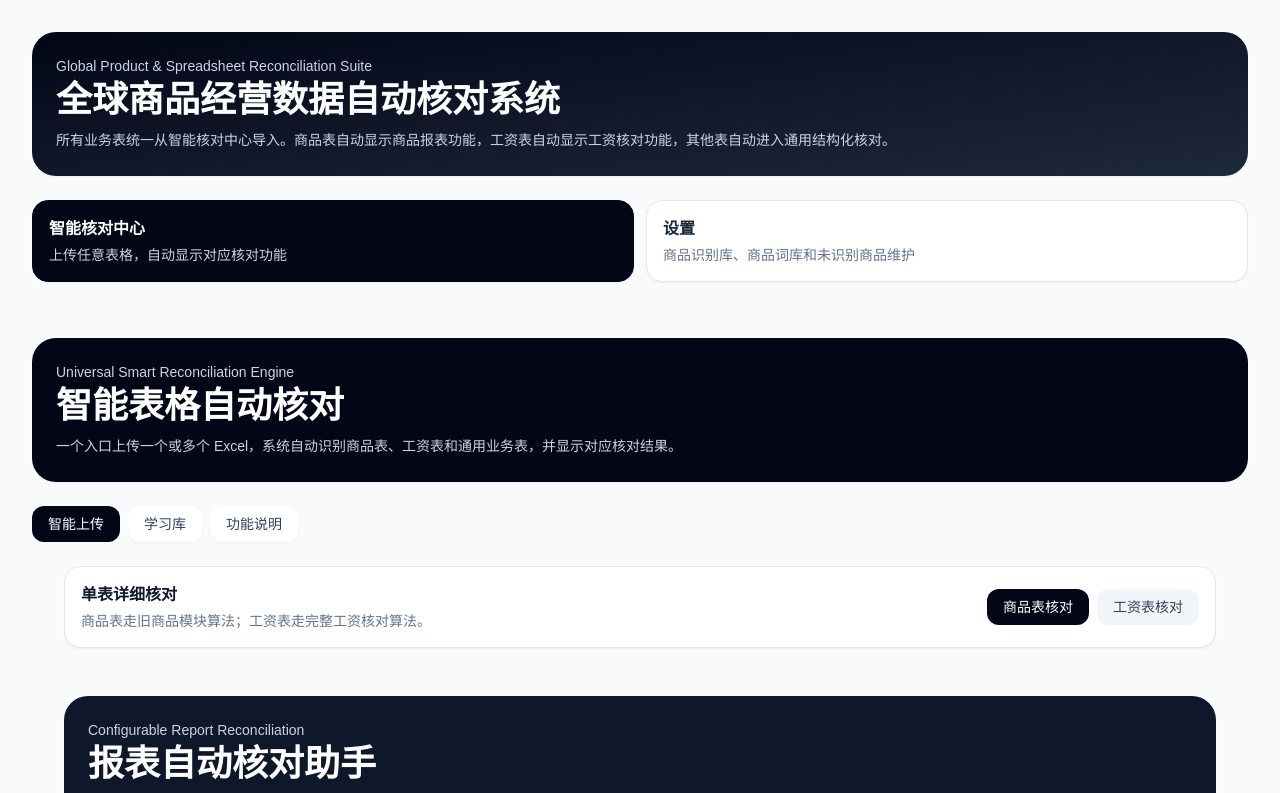
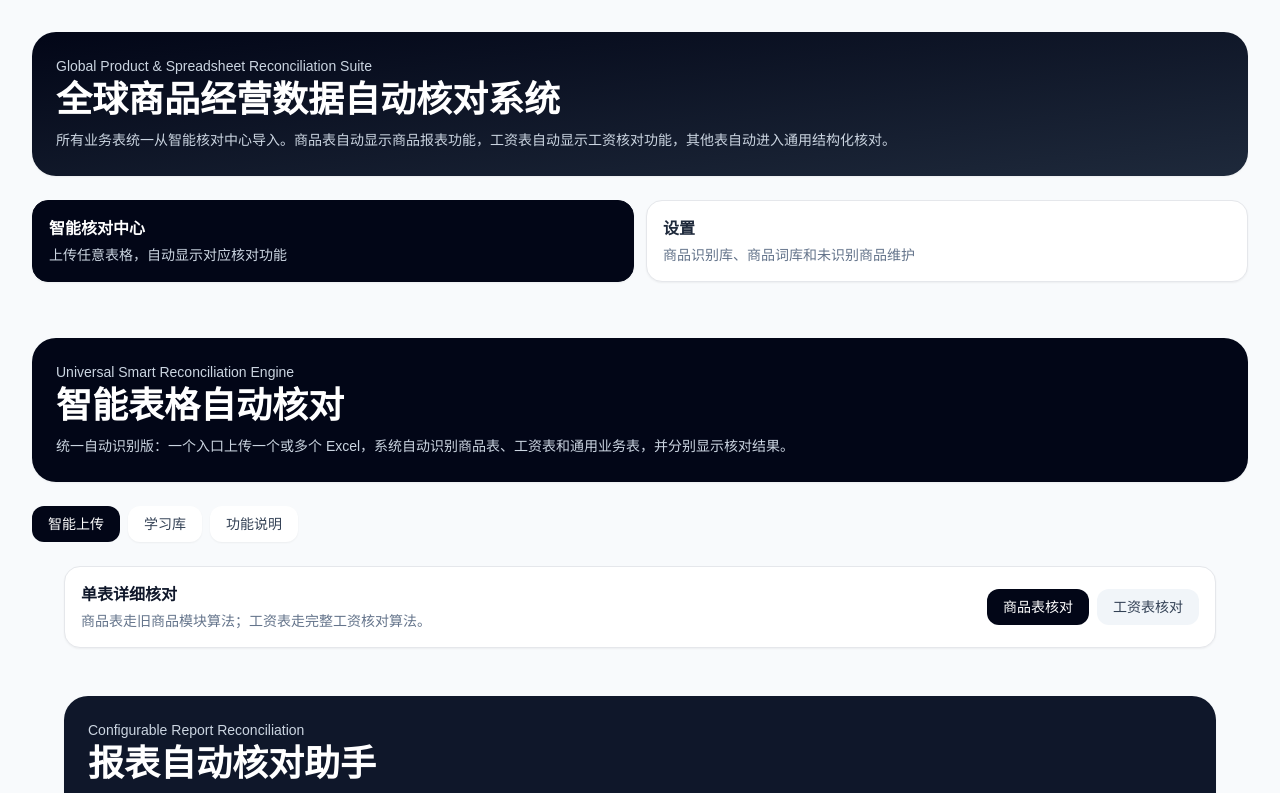
Before and after one commit to GrandpaNiuu/inventory-shift-web, a Next.js app: page / in a window 1280 px wide. Shown: the top 793 px of the page. Built offline with nearby package versions, Linux system fonts and the light colour scheme.

Commit message:
标记统一自动识别版本并触发部署

```diff
--- a/app/UniversalSmartReportAppV5.tsx
+++ b/app/UniversalSmartReportAppV5.tsx
@@ -14,7 +14,7 @@ export default function UniversalSmartReportAppV5() {
       <header className="mb-6 rounded-3xl bg-slate-950 p-6 text-white shadow-sm">
         <p className="text-sm text-slate-300">Universal Smart Reconciliation Engine</p>
         <h1 className="mt-1 text-2xl font-bold md:text-4xl">智能表格自动核对</h1>
-        <p className="mt-2 max-w-4xl text-sm leading-6 text-slate-300">一个入口上传一个或多个 Excel，系统自动识别商品表、工资表和通用业务表，并显示对应核对结果。</p>
+        <p className="mt-2 max-w-4xl text-sm leading-6 text-slate-300">统一自动识别版：一个入口上传一个或多个 Excel，系统自动识别商品表、工资表和通用业务表，并分别显示核对结果。</p>
       </header>
 
       <div className="mb-6 flex flex-col gap-3 md:flex-row md:items-center md:justify-between">
```
